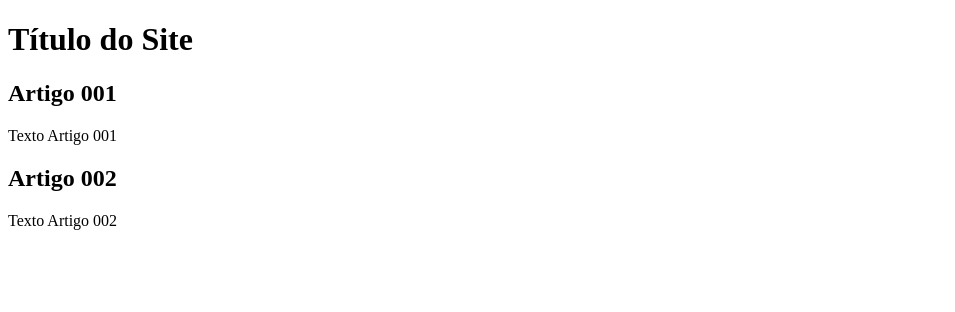
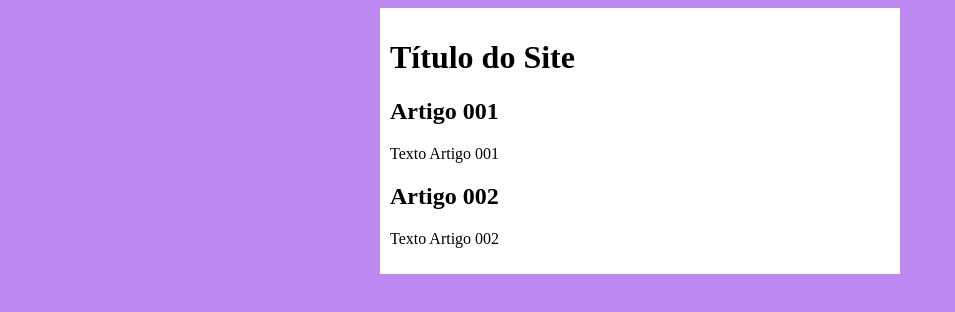
Before and after one commit to Luiz-Fernando-25/Projeto-site, a plain HTML site: page index.html in a window 1280 px wide. Shown: the whole page, without its empty margins (0-955 px from the left). Drawn offline with Linux system fonts and the light colour scheme.

Commit message:
Iniciei o Disign

```diff
--- /dev/null
+++ b/estilos/style.css
@@ -0,0 +1,17 @@
+# {
+    font-family: Arial, Helvetica, sans-serif;
+    font-size: 16px;
+}
+
+body {
+    background-color: rgb(190, 137, 240);
+
+}
+
+main {
+    background-color: white;
+    width: 500px;
+    margin: auto;
+    padding: 10px;
+    box-shadow: 3px, 3px, 5px rgba(0, 0, 0, 0.473);
+}
--- a/index.html
+++ b/index.html
@@ -4,6 +4,7 @@
     <meta charset="UTF-8">
     <meta name="viewport" content="width=device-width, initial-scale=1.0">
     <title>Títilo do Site</title>
+    <link rel="stylesheet" href="estilos/style.css">
 </head>
 <body>
     <main>
```
